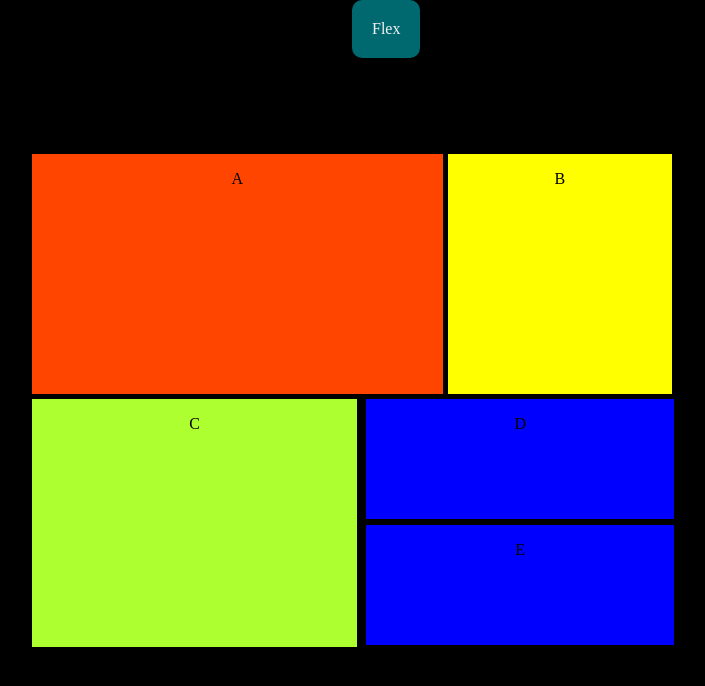
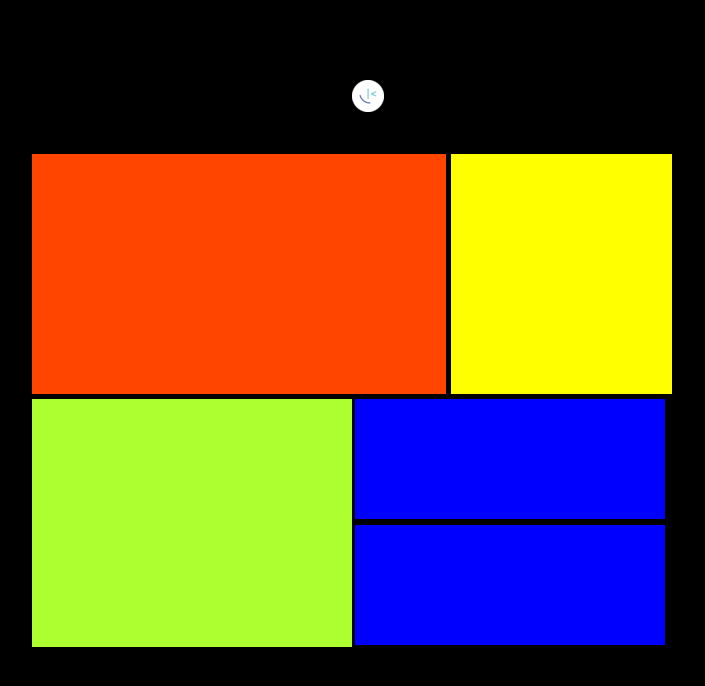
Before and after one commit to Benjamin-Akinteye/flexbox-and-grid-layout, a plain HTML site: page grid.html in a window 1280 px wide. Shown: the whole page, without its empty margins (288-993 px from the left). Drawn offline with Linux system fonts and the light colour scheme.

Commit message:
ammended

```diff
--- a/grid.css
+++ b/grid.css
@@ -43,30 +43,34 @@ main div{
 	width: 145%;
 	height: 31vh;
 }
-.item-d{
+.item-d, .item-e{
 	background-color:blue;
-	grid-area:d;
 	width: 75%;
 	position: relative;
-	left: 105px;
+	left: 97px;
 	height: 15vh;
 
 }
+.item-d{
+grid-area:d;
+}
 .item-e{
-	background-color:blue;
 	grid-area:e;
-	width: 75%;
-	position: relative;
-	left: 105px;
-	height: 15vh;
 }
+
 a{
-	background-color:hsl(184, 100%, 22%) ;
-	text-decoration: none;
-	padding: 20px;
 	position: absolute;
 	left:50%;
-	border-radius: 10px;
-	color: hsl(0, 0%, 95%);
+	top: 10%;
 
 }
+@media screen and (max-width: 375px){
+	.item-d, .item-e{
+	background-color:blue;
+	width: 70%;
+	position: relative;
+	left: 45px;
+	height: 15vh;
+
+}
+}
--- a/grid.html
+++ b/grid.html
@@ -8,14 +8,14 @@
 </head>
 <body>
   <header>
-  	<a href="index.html">Flex</a>
+  	<a href="index.html"><img src="images/favicon.png"></a>
   </header>
 	<main>
-		<div class="item-a">A</div>
-		<div class="item-b">B</div>
-		<div class="item-c">C</div>
-		<div class="item-d">D</div>
-		<div class="item-e">E</div>
+		<div class="item-a"></div>
+		<div class="item-b"></div>
+		<div class="item-c"></div>
+		<div class="item-d"></div>
+		<div class="item-e"></div>
  	</main>
 
 </body>
--- a/style.css
+++ b/style.css
@@ -6,7 +6,9 @@
 body{
 	background-color: hsl(0, 0%, 95%);
 }
-main{
+
+@media screen and (max-width: 1440px){
+	main{
 	width: 50%;
 	margin: auto;
 	display: flex;
@@ -16,11 +18,20 @@ main{
 	position: relative;
 	top: 150px;
 }
-@media screen and (max-width: 600px){
+
+}
+
+@media screen and (max-width: 375px){
 	main{
-		width: 100%;
-		height: 100vh;
-	}
+	width: 50%;
+	margin: auto;
+	display: block;
+	justify-content: center;
+	align-content: center;
+	height: 70vh;
+	position: relative;
+	top: 100px;
+}
 }
 
 .sedans{
@@ -61,6 +72,15 @@ button{
 	left: 30px;
 	top: 60px;
 }
+
+@media screen and (max-width: 375px){
+button{
+	justify-content: center;
+	align-content: center;
+	left: 30px;
+	top: 25px;
+}
+}
 .sedans button{
 
 	color:hsl(31, 77%, 52%);
@@ -76,12 +96,8 @@ button{
 	color:hsl(179, 100%, 13%);
 }
 a{
-	background-color:hsl(184, 100%, 22%) ;
-	text-decoration: none;
-	padding: 20px;
 	position: absolute;
 	left:50%;
-	border-radius: 10px;
-	color: hsl(0, 0%, 95%);
+	top: 10%;
 
 }
```
Also changed, not shown: index.html (+1 -1 lines), images/favicon.png (renamed from images/favicon-32x32.png).
